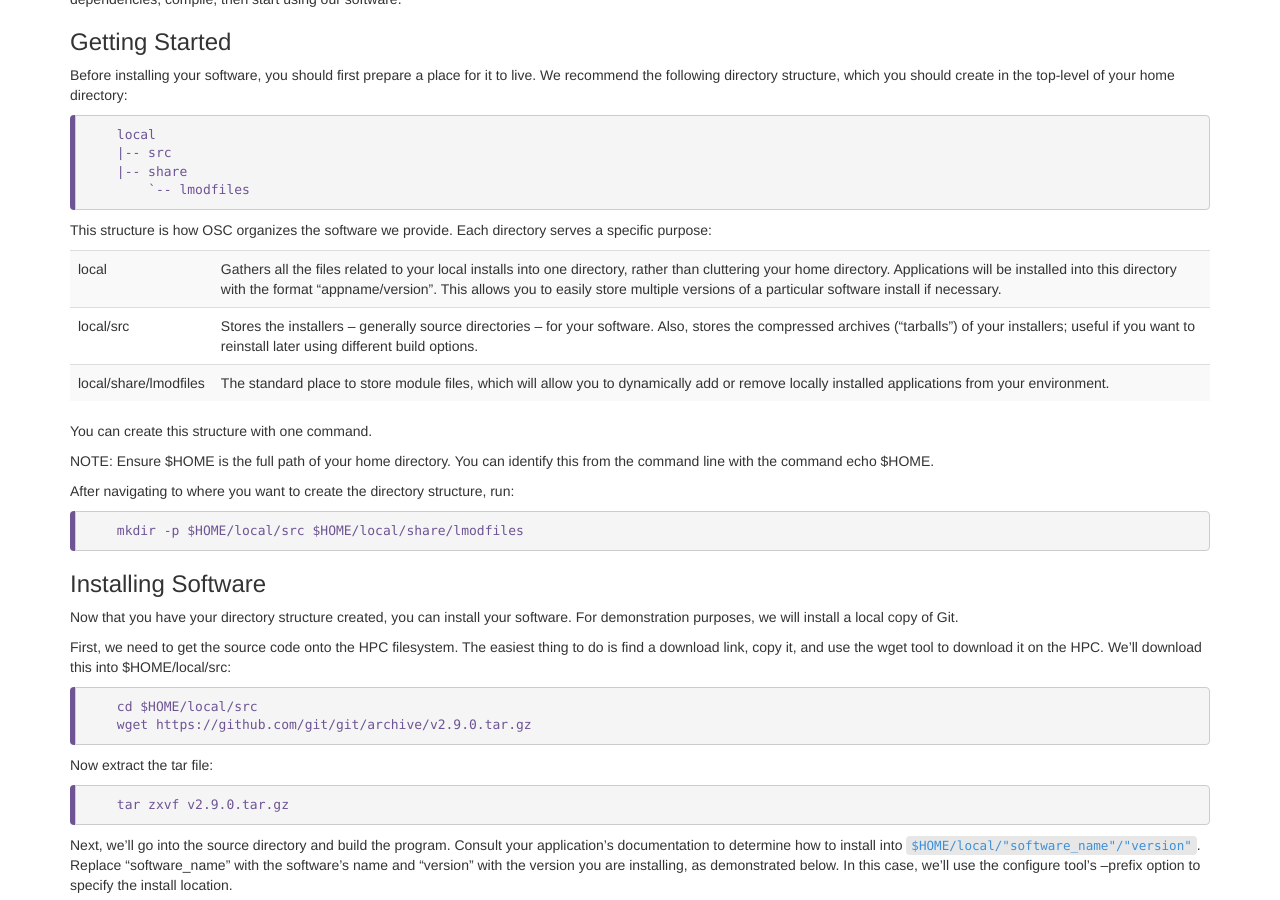
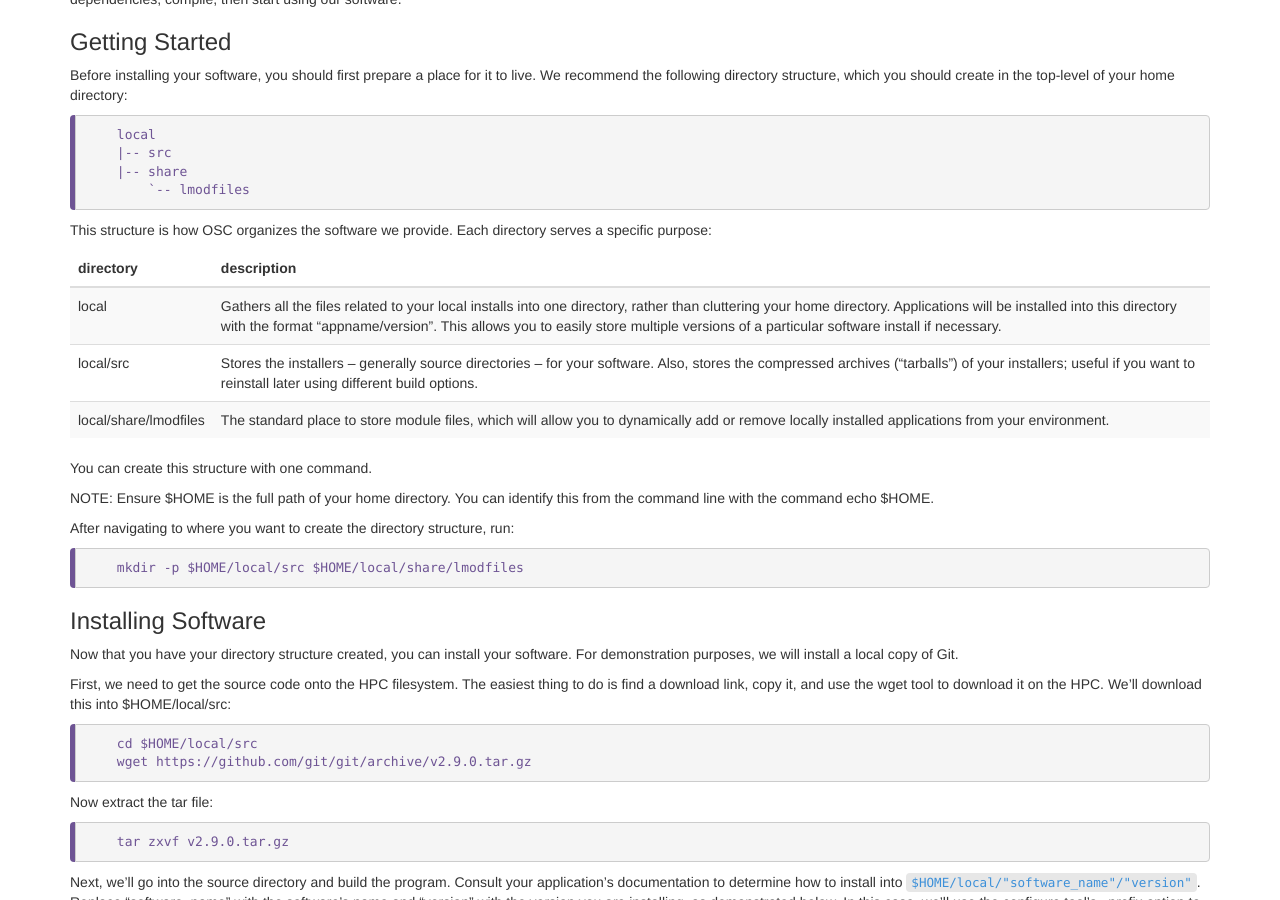
Before and after one commit to khill42/OSC_IntroHPC, a Jekyll site: the page built from _episodes/13-modules.md, in a window 1280 px wide and 900 px high, scrolled down 3892 px. Built offline with Jekyll 4.4.1, drawn with Linux system fonts in a browser that asks for light colours.

Commit message:
Update 13-modules.md

```diff
--- a/_episodes/13-modules.md
+++ b/_episodes/13-modules.md
@@ -295,6 +295,7 @@ Before installing your software, you should first prepare a place for it to live
 
 This structure is how OSC organizes the software we provide. Each directory serves a specific purpose:
 
+| directory | description |
 | --- | --- |
 |local  |Gathers all the files related to your local installs into one directory, rather than cluttering your home directory. Applications will be installed into this directory with the format "appname/version". This allows you to easily store multiple versions of a particular software install if necessary.|
 |local/src | Stores the installers -- generally source directories -- for your software. Also, stores the compressed archives ("tarballs") of your installers; useful if you want to reinstall later using different build options.|
```
